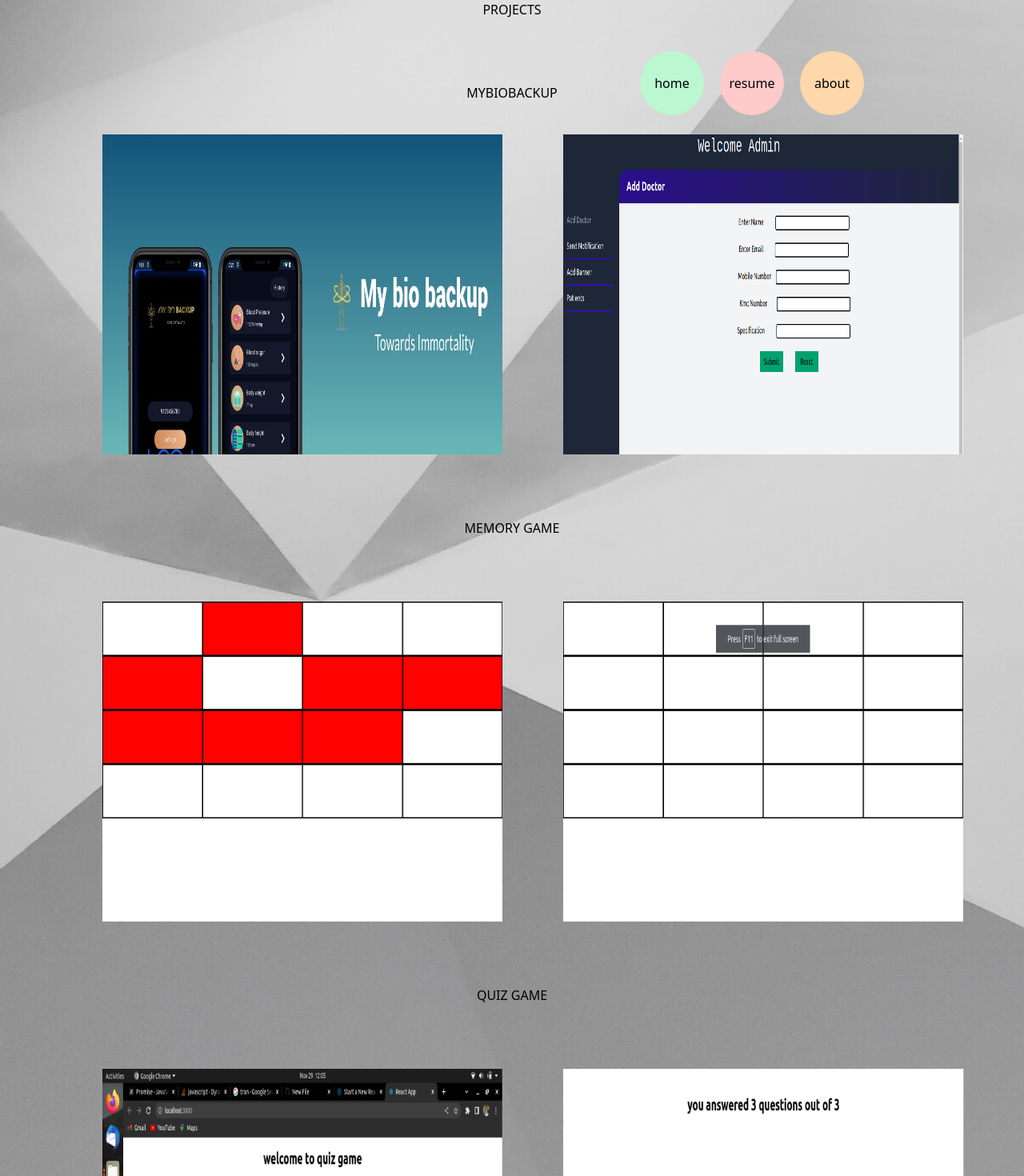
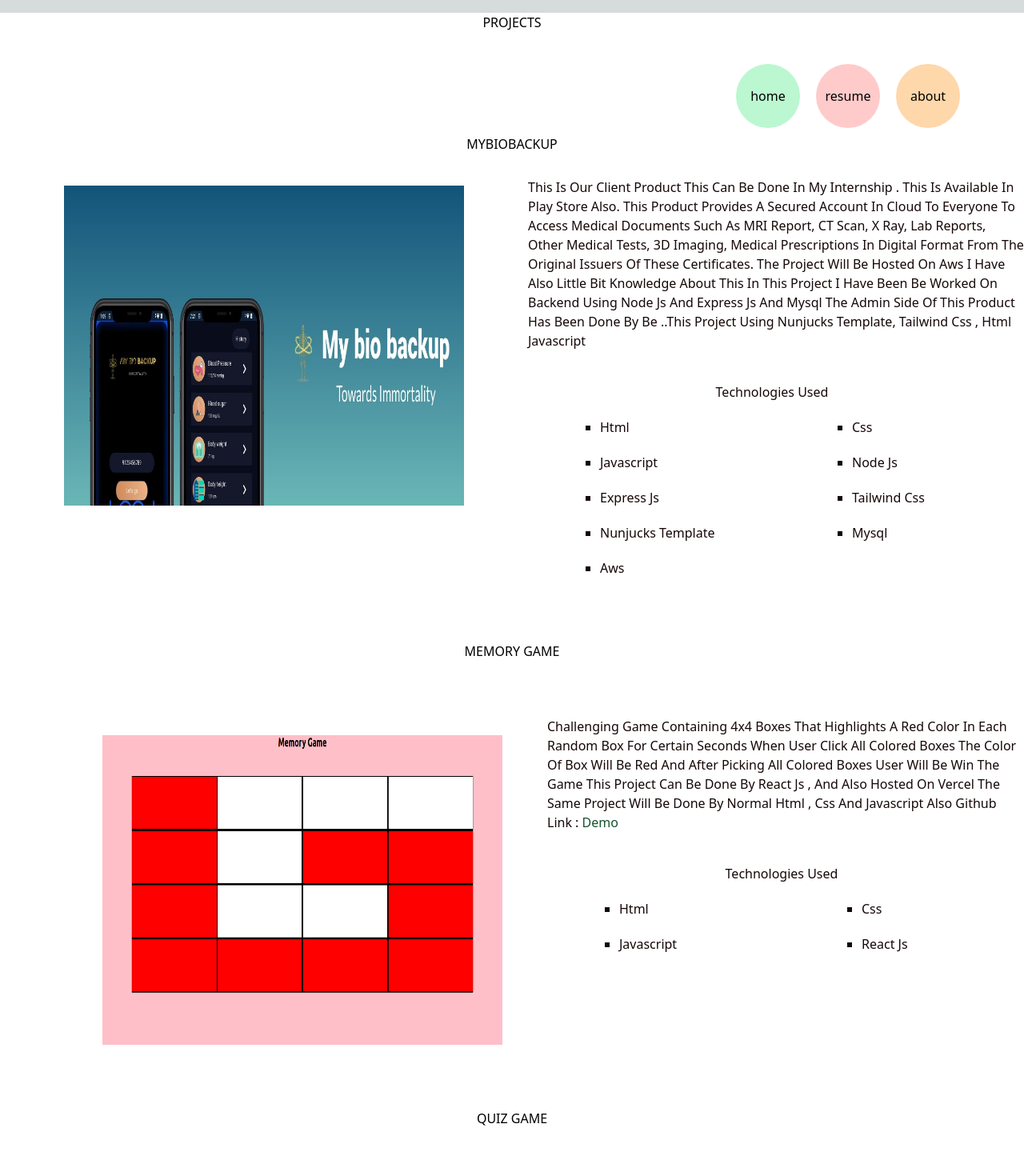
Before and after one commit to anilikarikatti/Portpolio, a Next.js app: page /components/projects1 in a window 1280 px wide. Shown: the top 1470 px of the page at 80% size. Built offline with nearby package versions, Linux system fonts and the light colour scheme; a web font is replaced by a local one.

Commit message:
home page completed

```diff
--- a/pages/components/home.js
+++ b/pages/components/home.js
@@ -19,7 +19,7 @@ export default function Home(){
         {/* <Main1></Main1> */}
 
         <div className='about flex sm:flex-row  flex-col sm:h-screen h-fit bg-white overflow' >
-            <div className='  backimg bg-cover sm:ml-0 ml-10 rounded bghover' data-aos="flip-left">
+            <div className='  backimg bg-cover sm:ml-0 ml-10 rounded bghover' >
 
 
             </div>
--- a/pages/components/projects1.js
+++ b/pages/components/projects1.js
@@ -3,7 +3,7 @@ import Link from "next/link"
 import AOS from 'aos'
 
 import 'aos/dist/aos.css';
-import { useEffect } from "react";
+import { useEffect, useState } from "react";
 // AOS.init()
 export default function Project1(){
     // AOS.init()
@@ -15,36 +15,38 @@ export default function Project1(){
         });
         AOS.refresh();
       }, [])
+
+      let [img1,setImg1] = useState(true);
+      let [img2,setImg2] = useState(true);
+      let [img3,setImg3] = useState(true);
+
     return(
         <>
             <div className="pg bg-white" >
-                <h1 className="text-center uppercase">projects</h1>
+                <h1 className="text-center uppercase mt-4">projects</h1>
 
-                <div className="links flex headrs" id="headrs">
-                <div className=" h-20 w-20  bg-green-200 l1 text-center project" data-aos = "fade-right"><Link href="/components/home"><p className="data">home</p></Link></div>
-                    <div className="h-20 w-20  bg-red-200 text-center l1 resume" data-aos = "fade-down"><a href="https://anilikarikatti.github.io/resume/" ><p className="data">resume</p></a></div>
+                <div className="links flex headrs " id="headrs">
+                    <div className=" h-20 w-20  bg-green-200 l1 text-center project" data-aos = "fade-right"><Link href="/components/home"><p className="data">home</p></Link></div>
+                        <div className="h-20 w-20  bg-red-200 text-center l1 resume" data-aos = "fade-down"><a href="https://anilikarikatti.github.io/resume/" ><p className="data">resume</p></a></div>
 
-                    <div className="h-20 w-20  bg-orange-200 text-center l1 contacts" data-aos = "fade-left"><Link href="/components/about"><p className="data" >about</p></Link></div>
+                        <div className="h-20 w-20  bg-orange-200 text-center l1 contacts" data-aos = "fade-left"><Link href="/components/about"><p className="data" >about</p></Link></div>
 
                 </div>
 
-                <h2 className="uppercase mt-20">mybiobackup </h2>
+                <h2 className="uppercase mt-32">mybiobackup </h2>
 
-                <div className="grid grid-cols-2 ml-32">
-                    <div className="mybiobackup bg-contain img_div memory  hov" data-aos = "fade-right">
+                <div className="grid grid-cols-2 ml-20">
+
+                    <div className={" bg-contain img_div memory  hov " +  (img1 ? 'mybiobackup' :"admin_img")}  onClick={()=>setImg1(!img1)}>
 
                     </div>
-                    <div className="admin_img bg-contain img_div memory secImg" data-aos = "fade-left">
-                        <div className="desc">
-                            <div className="traingle"></div>
-                            <div className="bd"><p className=" text-center ">for description mouse point to left image</p></div>
-                        </div>
-                        {/* <p className="desc"> </p> */}
-                    </div>
+                    {/* <div className="admin_img bg-contain img_div memory secImg" data-aos = "fade-left">
 
-                    <div class="para" id="scroll">
-                        <h4 class="textColor text-center capitalize">mybio backup</h4>
-                        <p class="textColor capitalize">
+                    </div> */}
+
+                    <div class="para" id="scroll" data-aos = "fade-left">
+                        {/* <h4 class="textColor text-center capitalize text-white">mybio backup</h4> */}
+                        <p class="textColor capitalize ">
                             this is our client product this can be done in my internship . this is available in play store also.
                             this product provides a secured account in cloud to everyone to access medical documents such as MRI report, CT scan, X ray, Lab reports, Other medical tests, 3D imaging, medical prescriptions in digital format from the original issuers of these certificates.
                             the project will be hosted on aws i have also little bit knowledge about this
@@ -76,23 +78,21 @@ export default function Project1(){
                 <h2 className="uppercase mt-20">memory game </h2>
 
                 <div className="grid grid-cols-2 ml-32 mt-10">
-                    <div className=" memory_game2 bg-contain memory img_div hov" data-aos = "fade-left">
+                    {/* <div className={"  bg-contain memory img_div hov"+(img2 ? 'memory_game1' :"memory_game1")}  onClick={()=>setImg2(!img2)}  > */}
 
+                    <div className={" bg-contain img_div memory  hov  " +  (img2 ? 'memory_game1' :"memory_game2")}  onClick={()=>{setImg2(!img2);}}>
                     </div>
-                    <div className="memory_game1 bg-contain memory img_div secImg" data-aos = "fade-right">
-                    <div className="desc">
-                            <div className="traingle"></div>
-                            <div className="bd"><p className=" text-center ">for description mouse point to left image</p></div>
-                        </div>
-                    </div>
+                    {/* <div className="memory_game1 bg-contain memory img_div secImg" data-aos = "fade-right">
+                    </div> */}
 
-                    <div class="para" id="scroll">
-                    <h4 class="textColor text-center capitalize">memory game</h4>
+                    <div className="para" id="scroll" data-aos = "fade-left">
+                    {/* <h4 class="textColor text-center capitalize">memory game</h4> */}
                         <p class="textColor capitalize ">
                             challenging game containing 4x4 boxes that highlights a red color in each random box for certain seconds
                             when user click all colored boxes the color of box will be red and after picking all colored boxes user will be  win the game
                             this project can be done by react js , and also hosted on vercel
-                            the same project will be done by normal html , css and javascript also  github link : <a href="https://github.com/anilikarikatti/memory_game" class="link">click here</a>
+                            the same project will be done by normal html , css and javascript also  github link :
+                                <a href="https://trying-vercel-anilikarikatti.vercel.app/" className="link mt-10 text-green-900"> demo </a>
 
                         </p>
                         <div className="skillNames">
@@ -112,20 +112,17 @@ export default function Project1(){
 
                 <h2 className="uppercase mt-20 ">quiz game </h2>
                 <div className="grid grid-cols-2 ml-32 mt-10 "   >
+{/*
+                    <div className={" bg-contain memory img-div hov mt-10"+ (img3 ? 'quiz1' :"quiz2")}  onClick={()=>setImg3(!img3)}  > */}
+                    <div className={" bg-contain img_div memory  hov " +  (img3 ? 'quiz1' :"quiz2")}  onClick={()=>{setImg3(!img3);}}>
+                    </div>
+                    {/* </div> */}
+                    {/* <div className="quiz2 bg-contain img_div memory secImg " data-aos = "fade-left">
 
-                    <div className="quiz1 bg-contain memory img-div hov mt-10" data-aos = "fade-right" >
+                    </div> */}
 
-                    </div>
-                    <div className="quiz2 bg-contain img_div memory secImg " data-aos = "fade-left">
-                    <div className="desc">
-                            <div className="traingle"></div>
-                            <div className="bd"><p className=" text-center ">for description mouse point to left image</p></div>
-                        </div>
-
-                    </div>
-
-                    <div class="para" id="scroll">
-                    <h4 class="textColor text-center capitalize" >quiz game</h4>
+                    <div class="para" id="scroll" data-aos = "fade-left">
+                    {/* <h4 class="textColor text-center capitalize" >quiz game</h4> */}
                         <p class="textColor  capitalize">
                             fun game which contains genereal questions in the form of quiz and each question contains  points.
                               here the player can look for previous questions and next questions also and marks are rewarded after the submit form.
--- a/styles/projects.css
+++ b/styles/projects.css
@@ -111,13 +111,7 @@
     background-size: 500px 500px;
 }
 
-.pg{
-    height: 100%;
-    background-image: url("../public/projects_bg.jpg");
-    background-repeat: no-repeat;
-    background-size: cover;
 
-}
 
 .para{
     display: none;
@@ -126,7 +120,7 @@
     margin-left: -20px;
 }
 
-.hov:hover ~ .para{
+.para{
     display: block;
 }
 
@@ -175,7 +169,7 @@ color: white;
 
 .headrs{
     position: absolute;
-    margin-left: 780px;
+    margin-left: 900px;
 }
 .up{
     position: absolute;
@@ -190,3 +184,7 @@ color: white;
     text-decoration: none;
     color: black;
 }
+
+.last{
+    height: 500px;
+}
```
Also changed, not shown: public/memory_game1.png, public/memory_game2.png.
